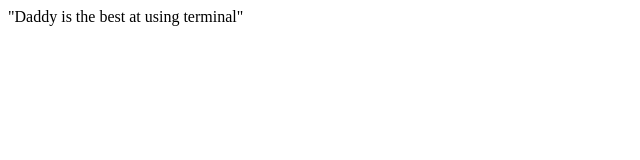
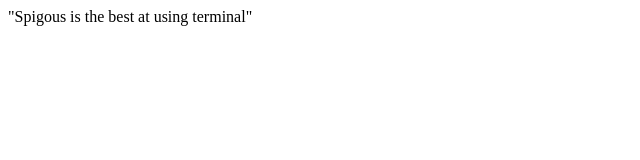
Before and after one commit to JaredNachman/Github-Ping-Pong-Activity, a plain HTML site: page index.html in a window 1280 px wide. Shown: the full height of the page, 0-640 px from the left. Drawn offline with Linux system fonts and the light colour scheme.

Commit message:
Refactor: Switch "Daddy" with "Spigous"

```diff
--- a/index.html
+++ b/index.html
@@ -5,7 +5,7 @@
 		  <meta name="viewport" content="width=device-width, initial-scale=1">
       <title>Ping-Pong Activity</title>
     </head>
-"Daddy is the best at using terminal"
+"Spigous is the best at using terminal"
     <body>
 
     </body>
```
